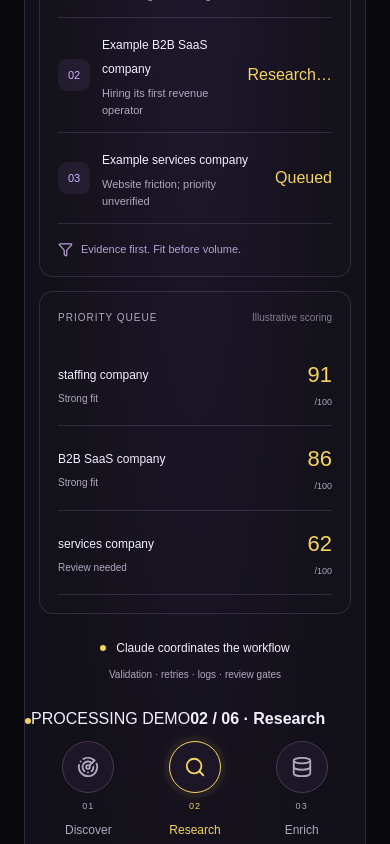
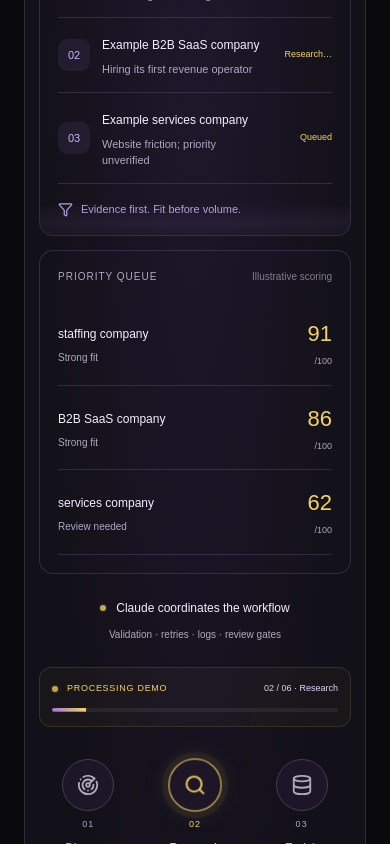
Before and after one commit to praisefredrick5-bit/praise-gtm-portfolio, a Next.js app: page / in a window 390 px wide. Shown: the part 2820-3664 px from the top of the page. Built offline with nearby package versions, Linux system fonts and the light colour scheme.

Commit message:
Add mobile-visible progress, processing scan, and active node pulse

```diff
--- a/components/revenue-workflow.module.css
+++ b/components/revenue-workflow.module.css
@@ -4,3 +4,22 @@
 .stages{position:relative;display:grid;grid-template-columns:repeat(6,1fr);padding:10px 25px 25px;gap:8px}.stages:before{content:"";position:absolute;top:36px;left:10%;right:10%;height:1px;background:repeating-linear-gradient(90deg,#a78bd450 0 5px,transparent 5px 11px);background-size:22px 1px;animation:travel 1.2s linear infinite}.stage{position:relative;display:flex;align-items:center;flex-direction:column;gap:7px;color:var(--muted);border:0;background:transparent;cursor:pointer;font:inherit;min-width:0}.node{display:grid;place-items:center;width:52px;height:52px;border:1px solid #493957;border-radius:50%;background:#1c1627;transition:.3s}.stage small{font-size:9px;letter-spacing:.12em}.stage strong{font-size:12px;font-weight:500}.stage[aria-pressed=true]{color:#f4d35e}.stage[aria-pressed=true] .node{border-color:#f4d35e;box-shadow:0 0 0 5px #f4d35e0b,0 0 25px #f4d35e15}.stage:hover .node{border-color:#b797eb}.stage:focus-visible,.control:focus-visible,.footer a:focus-visible{outline:2px solid #f4d35e;outline-offset:5px}
 .detail{display:grid;grid-template-columns:1fr 210px;gap:30px;background:#ffffff03;border-top:1px solid var(--line);padding:27px 32px;min-height:190px}.detail h4{font-size:17px;margin:10px 0;font-weight:500}.detail p{font-size:13px;color:var(--muted);line-height:1.8;margin:0;max-width:680px}.output{border-left:1px solid var(--line);padding-left:24px;display:flex;flex-direction:column;justify-content:center;gap:12px}.output>span{color:var(--muted);font-size:9px;letter-spacing:.1em}.output strong{font-size:14px;line-height:1.7;font-weight:500;color:#f4d35e}.footer{display:flex;justify-content:space-between;gap:16px;align-items:center;padding:20px 32px;border-top:1px solid var(--line);font-size:11px;color:var(--muted)}.footer a{display:flex;gap:7px;align-items:center;color:#e3d3ff;text-decoration:none}[data-paused=true] .stages:before{animation-play-state:paused}@keyframes travel{to{background-position:22px 0}}
 @media(max-width:760px){.header{padding:23px 20px}.notice{margin:0 20px 20px;flex-wrap:wrap}.notice>span:last-child{margin-left:0;width:100%;line-height:1.7}.workspace{grid-template-columns:1fr;padding:0 14px}.orchestrator{flex-wrap:wrap;text-align:center}.orchestrator>span:last-child{width:100%}.stages{grid-template-columns:repeat(3,1fr);gap:22px 8px;padding:10px 14px 25px}.stages:before{display:none}.detail{grid-template-columns:1fr;padding:23px 20px;gap:20px;min-height:280px}.output{border-left:0;border-top:1px solid var(--line);padding:16px 0 0;gap:7px}.footer{padding:20px;flex-direction:column;align-items:flex-start;line-height:1.7}.control{padding:9px 11px;font-size:10px;flex-shrink:0}}@media(prefers-reduced-motion:reduce){.stages:before{animation:none}.node{transition:none}}
+
+/* Visible activity on desktop and mobile; every animation follows the pause control. */
+.activity{margin:0 26px 22px;padding:15px 18px;background:#f4d35e08;border:1px solid #f4d35e22;border-radius:12px}
+.activity>div:first-child{display:flex;align-items:center;gap:9px;color:#f4d35e;font-size:10px;letter-spacing:.08em}
+.activity strong{margin-left:auto;color:#ded2f2;font-weight:500;letter-spacing:0}
+.track{height:4px;margin-top:13px;border-radius:8px;overflow:hidden;background:#ffffff10}
+.track>span{display:block;height:100%;width:100%;background:linear-gradient(90deg,#9f76e8,#f4d35e);transform-origin:left;animation:processFill 2.4s linear infinite}
+.stage[aria-pressed=true] .node{animation:nodePulse 1.2s ease-in-out infinite}
+.feed{position:relative;overflow:hidden}
+.feed:after{content:"";pointer-events:none;position:absolute;left:0;right:0;top:0;height:45px;background:linear-gradient(transparent,#b08be915,transparent);animation:scanFeed 3.6s linear infinite}
+.signal{font-size:10px;min-width:64px;text-align:right}
+.orchestrator .dot,.activity .dot{animation:statusPulse 1s ease-in-out infinite}
+[data-paused=true] .track>span,[data-paused=true] .node,[data-paused=true] .feed:after,[data-paused=true] .dot{animation-play-state:paused}
+@keyframes processFill{from{transform:scaleX(.03)}to{transform:scaleX(1)}}
+@keyframes nodePulse{50%{box-shadow:0 0 0 10px #f4d35e15,0 0 35px #f4d35e40;transform:scale(1.08)}}
+@keyframes scanFeed{from{transform:translateY(-45px)}to{transform:translateY(350px)}}
+@keyframes statusPulse{50%{opacity:.35;box-shadow:0 0 12px #f4d35e}}
+@media(max-width:760px){.activity{margin:0 14px 22px;padding:14px 12px}.activity>div:first-child{font-size:9px}.signal{min-width:54px;font-size:9px}}
+@media(prefers-reduced-motion:reduce){.track>span,.stage[aria-pressed=true] .node,.feed:after,.orchestrator .dot,.activity .dot{animation:none}.feed:after{display:none}}
```
